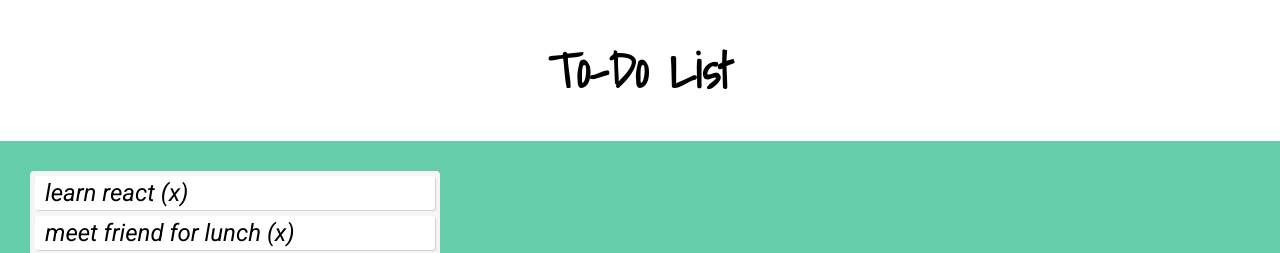
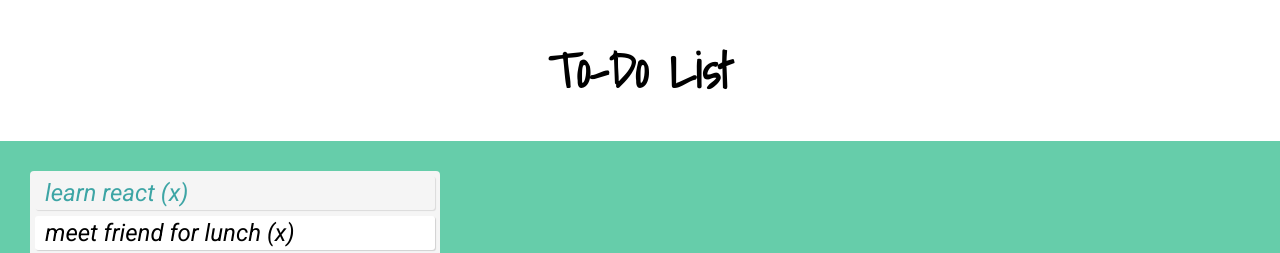
Before and after one commit to kotzinr/To-Do-List, a plain HTML site: page index.html in a window 1280 px wide. In both pictures the pointer is over the element 235 px from the left and 193 px from the top of the page. Shown: the top 253 px of the page. Drawn offline with nearby package versions, Linux system fonts and the light colour scheme.

Commit message:
Add files via upload

```diff
--- a/styles.css
+++ b/styles.css
@@ -45,6 +45,13 @@ code {
   justify-content: space-between;
 }
 
+.todo:hover {
+  cursor: pointer;
+  opacity: 0.75;
+  background-color: whitesmoke;
+  color: darkcyan;
+  }
+
 .input{
   width: 100%;
   box-sizing: border-box;
```
